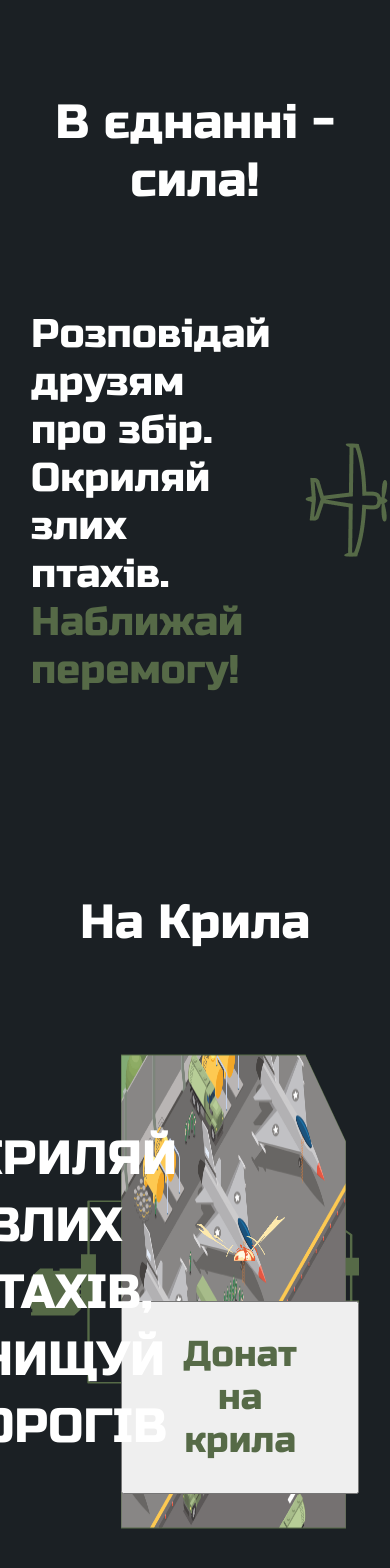
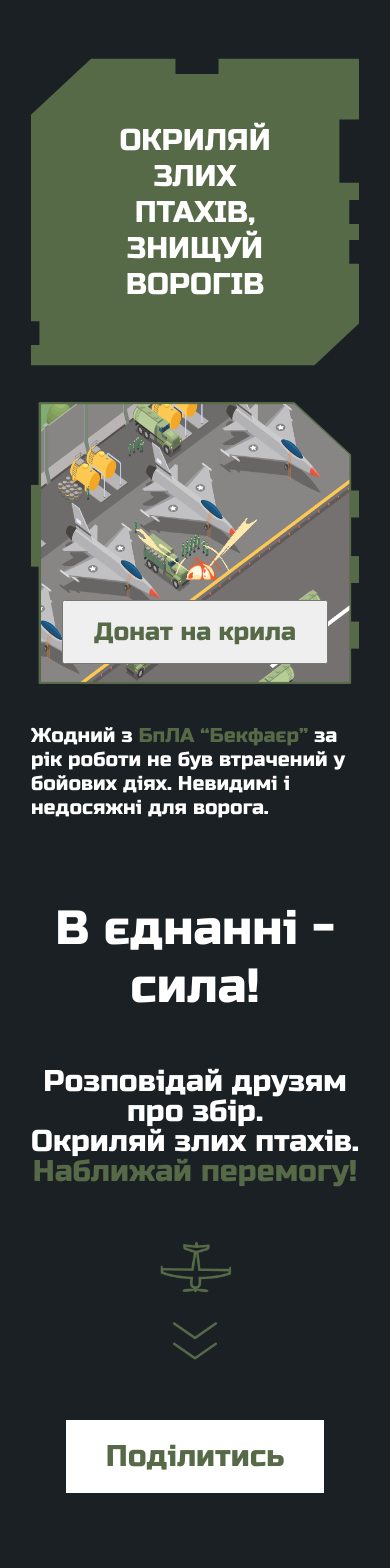
Before and after one commit to baza-trainee/79_brigadge_fundraising, a React (Create React App) app: page / in a window 390 px wide. Shown: the part 7400-8968 px from the top of the page. Built offline with nearby package versions, Linux system fonts and the light colour scheme.

Commit message:
'For wings', 'In unity' and footer.

```diff
--- a/src/components/Strength/Strength.jsx
+++ b/src/components/Strength/Strength.jsx
@@ -11,14 +11,13 @@ const Strength = () => {
       <Container>
         <h2 className={styles['strength-title']}>В єднанні - сила!</h2>
         <div className={styles['strength-content-wrapper']}>
-          <h3 className={styles['strength-text']}>
-            Розповідай друзям про збір.
-            <br /> Окриляй злих птахів.
-            <br />
-            <span className={styles['strength-text-span']}>
+          <div className={styles['strength-text']}>
+            <p>Розповідай друзям про збір.</p>
+            <p>Окриляй злих птахів.</p>
+            <p><span className={styles['strength-text-span']}>
               Наближай перемогу!
-            </span>
-          </h3>
+            </span></p>
+          </div>
 
           <img className={styles['strength-img']} src={plane} alt="" />
 
--- a/src/components/Strength/Strength.module.css
+++ b/src/components/Strength/Strength.module.css
@@ -1,7 +1,7 @@
 .strength {
     background-color: var(--black);
     padding-top: 150px;
-    padding-bottom: 100px;
+    padding-bottom: 80px;
 }
 
 .strength-title {
@@ -47,7 +47,6 @@
     line-height: var(--h4-line-height);
     font-weight: 400;
     border: none;
-
     max-height: 100px;
     padding: 28.5px 96px;
     text-align: end;
@@ -61,3 +60,54 @@
 .strength-share-btn:active {
     background-color: var(--button-light-pressing);
 }
+
+@media (max-width: 992px) {
+    .strength {
+        padding-top: 80px;
+        padding-bottom: 60px;
+    }
+
+    .strength-content-wrapper {
+        flex-direction: column;
+        margin-top: 50px;
+    }
+
+    .strength-text {
+        text-align: center;
+    }
+
+    .strength-text-span {
+        text-align: center;
+    }
+
+    .strength-img {
+        transform: rotate(90deg);
+        margin: 50px 0;
+    }
+}
+
+@media (max-width: 768px) {
+    .strength {
+        padding-bottom: 0px;
+    }
+
+    .strength-text {
+        font-size: 30px;
+        line-height: 1;
+    }
+
+    .strength-text-span {
+        line-height: 1;
+        font-size: 30px;
+    }
+
+    .strength-img {
+        height: 100px;
+        margin: 50px 0;
+    }
+
+    .strength-share-btn {
+        padding: 15px 40px;
+        font-size: 30px;
+    }
+}
--- a/src/components/Wings/Wings.jsx
+++ b/src/components/Wings/Wings.jsx
@@ -17,19 +17,16 @@ const Wings = () => {
               </p>
             </div>
             <div className={styles["wings-block2"]}>
-              <div className={styles["wings-block2-img"]}>
-                <div className={styles["wings-block2-content"]}>
-                  <img src={cotton} alt="cotton" />
-                  <button className={styles["wings-block2-button"]}>
-                    <a href="#">Донат на крила</a>
-                  </button>
-                </div>
+              <div className={styles["wings-block2-content"]}>
+                <img src={cotton} alt="cotton" />
+                <button className={styles["wings-block2-button"]}>
+                  <a href="#">Донат на крила</a>
+                </button>
               </div>
             </div>
           </div>
           <p className={styles["wings-text"]}>
-            Жодний з <span className={styles["span-text"]}>БпЛА “Бекфаєр”</span>{" "}
-            за рік роботи не був втрачений у бойових діях. Невидимі і недосяжні
+            Жодний з <span className={styles["span-text"]}>БпЛА “Бекфаєр”</span> за рік роботи не був втрачений у бойових діях. Невидимі і недосяжні
             для ворога.
           </p>
         </div>
--- a/src/components/Wings/Wings.module.css
+++ b/src/components/Wings/Wings.module.css
@@ -4,7 +4,6 @@
 }
 
 .wings-wrapper {
-    padding-top: 100px;
     color: var(--white);
     font-family: var(--bold-font-family);
 }
@@ -21,7 +20,7 @@
     display: flex;
     justify-content: space-between;
     margin: 100px 0;
-    height: 480px;
+    gap: 20px;
 }
 
 .wings-text {
@@ -38,25 +37,18 @@
 
 .wings-block1 {
     position: relative;
-    flex: 1 1 40%;
+    flex: 0 0 40%;
     background-image: url('../../assets/img/wings/wings-vector_1.svg');
     background-size: 100% 100%;
     background-repeat: no-repeat;
 }
 
 .wings-block2 {
-    flex: 1 1 60%;
-    background-image: url('../../assets/img/wings/wings-vector_2.svg');
+    position: relative;
+    flex: 0 0 57%;
+    background-image: url('../../assets/img/wings/airfield.png');
     background-size: 100% 100%;
     background-repeat: no-repeat;
-}
-
-.wings-block2-img {
-    background-image: url('../../assets/img/wings/airfield.png');
-    background-repeat: no-repeat;
-    margin-top: 2px;
-    margin-left: 40px;
-    background-size: 94.5% 99%;
 }
 
 .wings-block1-text {
@@ -70,7 +62,6 @@
 }
 
 .wings-block2-content {
-    height: 480px;
     display: flex;
     flex-direction: column;
     align-items: center;
@@ -92,3 +83,55 @@
     font-family: var(--bold-font-family);
     color: var(--button-dark-default);
 }
+
+@media (max-width: 992px) {
+    .wings-block1-text {
+        font-size: 35px;
+        line-height: 1.2;
+    }
+
+    .wings-block2-button {
+        font-size: 25px;
+        margin: 20px 0;
+        padding: 15px 30px;
+    }
+}
+
+@media (max-width: 768px) {
+    .wings-content-wrapper {
+        flex-direction: column;
+        margin: 60px 0;
+    }
+
+    .wings-block1 {
+        min-height: 340px;
+    }
+
+    .wings-block1-text {
+        font-size: 35px;
+        line-height: 1.2;
+    }
+
+    .wings-text {
+        font-size: 30px;
+        line-height: 1.2;
+    }
+}
+
+@media (max-width: 480px) {
+    .wings-block1-text {
+        font-size: 30px;
+    }
+
+    .wings-content-wrapper {
+        margin: 40px 0;
+    }
+
+    .wings-block2-content img {
+        margin-top: -150px;
+    }
+
+    .wings-text {
+        font-size: 20px;
+    }
+}
--- a/src/components/layouts/Footer/Footer.jsx
+++ b/src/components/layouts/Footer/Footer.jsx
@@ -13,7 +13,6 @@ const Footer = () => {
       <Container className={styles['footer-container']}>
         <div className={styles['footer-social-icons']}>
           <a href="/#"><img src={SiteIcon} alt='Site' /></a>
-          <a href="/#"><img src={FacebookIcon} alt='Facebook' /></a>
           <a href="/#"><img src={LinkedinIcon} alt='Linkedin' /></a>
           <a href="/#"><img src={TelegramIcon} alt='Telegram' /></a>
         </div>
--- a/src/components/layouts/Footer/Footer.module.css
+++ b/src/components/layouts/Footer/Footer.module.css
@@ -1,6 +1,6 @@
 .footer {
   background-color: var(--black);
-  padding: 130px 0;
+  padding: 130px 0 80px;
   flex: 1;
 }
 
@@ -23,3 +23,9 @@
   line-height: var(--body-1-line-height);
   color: var(--white);
 }
+
+@media (max-width: 992px) {
+  .footer {
+    padding: 100px 0 50px;
+  }
+}
--- a/src/components/layouts/Main/Main.jsx
+++ b/src/components/layouts/Main/Main.jsx
@@ -16,8 +16,8 @@ const Main = () => {
       <About />
       <Importance />
       <Backfire />
+      <Wings />
       <Strength />
-      <Wings />
     </div>
   );
 };
```
Also changed, not shown: src/assets/img/wings/airfield.png, src/assets/img/wings/wings-vector_2.svg (deleted).
